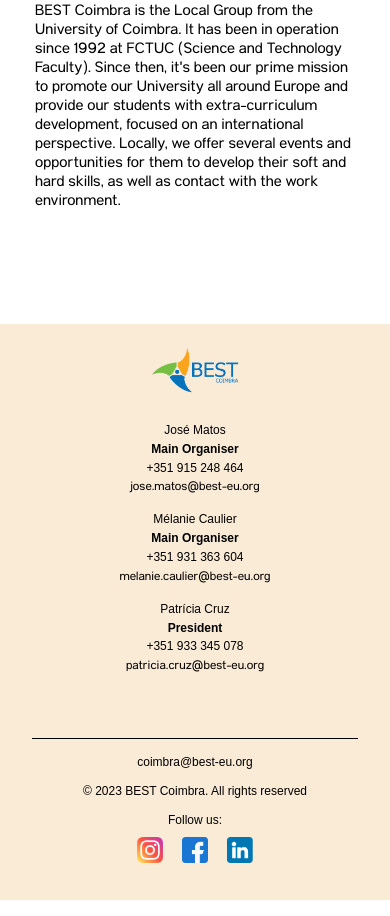
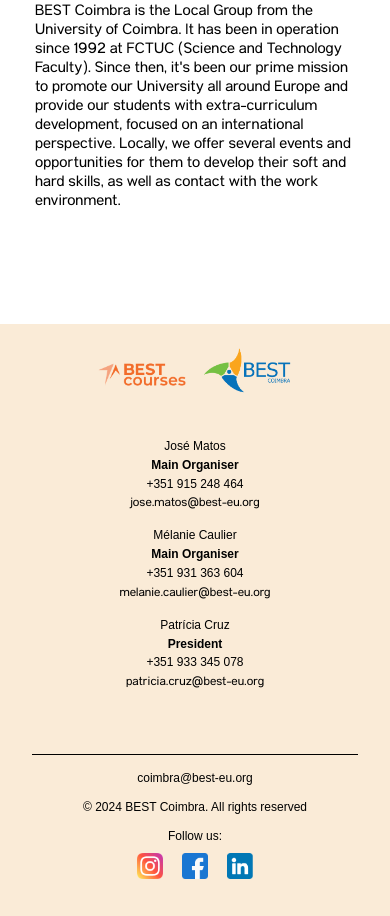
Before and after one commit to BESTCoimbra/Course2024-Website, a plain HTML site: page index.html in a window 390 px wide. Shown: the part 6835-7751 px from the top of the page. Drawn offline with Linux system fonts and the light colour scheme; a web font is replaced by a local one.

Commit message:
Adição do logo do course e adição da foto de 2019

```diff
--- a/css/styles.css
+++ b/css/styles.css
@@ -1228,6 +1228,11 @@ footer .footer-container .footer-up img {
   height: 60px;
 }
 
+#logo-best-course {
+  height: 35px;
+  margin-bottom: 8px;
+}
+
 footer .footer-container .footer-up p {
   margin-bottom: 0.3rem;
 }
@@ -1266,7 +1271,7 @@ footer .footer-container .footer-down .footer-down-right a {
 footer .footer-container .footer-down .footer-down-right img {
   width: 30px;
 }
-@media only screen and (max-width: 708px) {
+@media only screen and (max-width: 970px) {
   footer .footer-container .footer-up {
     flex-direction: column;
     gap: 10px;
@@ -1274,6 +1279,11 @@ footer .footer-container .footer-down .footer-down-right img {
   footer .footer-container .footer-up-left {
     text-align: center;
   }
+  footer .footer-container .footer-up-right {
+    margin: auto;
+    text-align: center;
+    margin-top: 1rem;
+  }
   footer .footer-container .footer-down {
     flex-direction: column;
     gap:15px;
@@ -1282,7 +1292,7 @@ footer .footer-container .footer-down .footer-down-right img {
     width: 26px;
   }
 }
-@media only screen and (max-width: 580px) {
+@media only screen and (max-width: 595px) {
   footer {
     padding-top: 1rem;
   }
@@ -1294,6 +1304,9 @@ footer .footer-container .footer-down .footer-down-right img {
   }
   .footer-up-left {
     margin-bottom: 10px;
+  }
+  .footer-down{
+    text-align: center;
   }
   .footer-down-right {
     flex-direction: column;
--- a/index.html
+++ b/index.html
@@ -444,7 +444,7 @@
                         <img src="img/2019/imagem-5.jpg" alt="Best-Coimbra" id="Best-Coimbra">
                     </div>
                     <div class="best-gallery-image-6" id="img2019-6">
-                        <img src="img/2022/imagem-2.jpg" alt="Best-Coimbra" id="Best-Coimbra"> <!-- TROCAR -->
+                        <img src="img/2019/imagem-6.jpg" alt="Best-Coimbra" id="Best-Coimbra"> <!-- TROCAR -->
                     </div>
                 </div>
             </div>
@@ -479,6 +479,7 @@
         <div class="footer-container">
             <div class="footer-up">
                 <div class="footer-up-left">
+                    <img src="img/logos/BEST Courses Logo Orange.png" alt="BEST Course" id="logo-best-course">
                     <img src="img/logos/cores.png" alt="BEST">
                 </div>
                 <div class="footer-up-right">
@@ -508,7 +509,7 @@
                     <p>coimbra@best-eu.org</p>
                 </div>
                 <div class="footer-down-center">
-                    <p>© 2023 BEST Coimbra. All rights reserved</p>
+                    <p>© 2024 BEST Coimbra. All rights reserved</p>
                 </div>
                 <div class="footer-down-right">
                     <p>Follow us:</p>
```
Also changed, not shown: img/2019/imagem-6.jpg (added), img/logos/BEST Courses Logo Orange.png (added).
